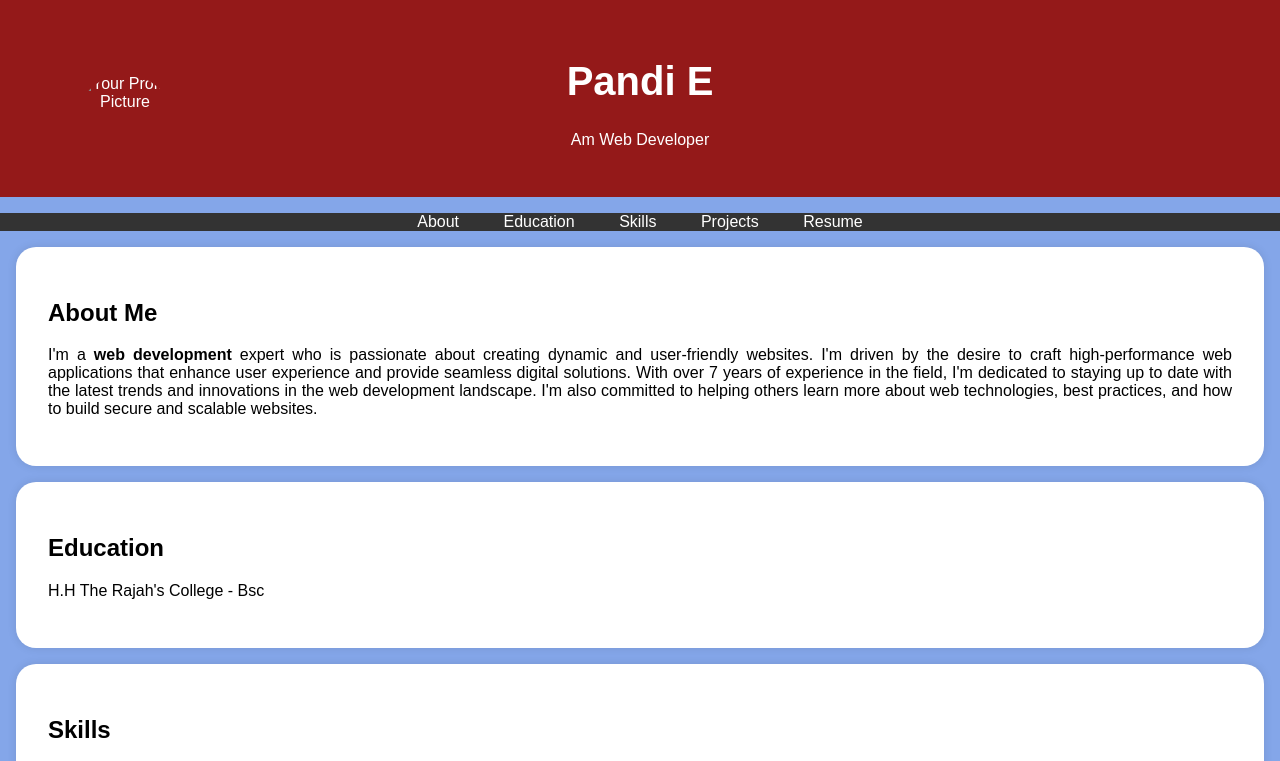
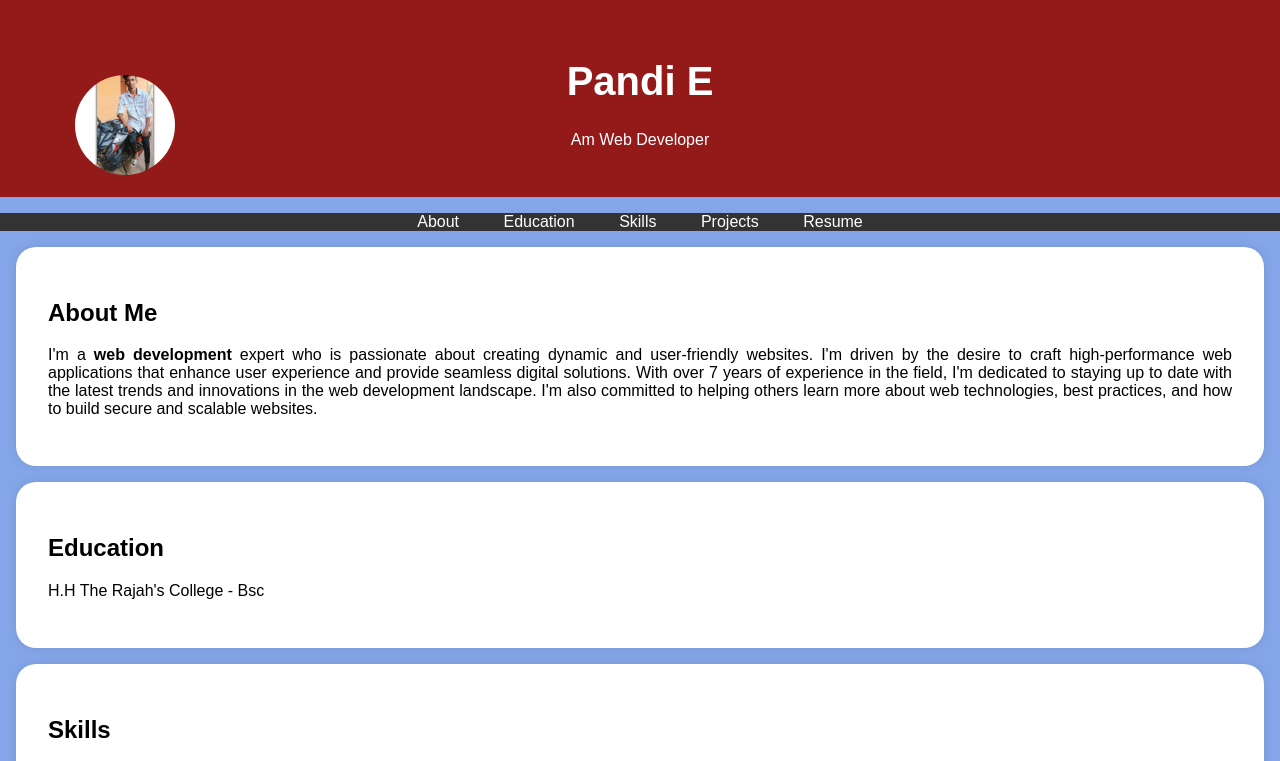
Before and after one commit to pandi20065/PANDI-E, a plain HTML site: page index.html in a window 1280 px wide. Shown: the top 761 px of the page. Drawn offline with Linux system fonts and the light colour scheme.

Commit message:
Update index.html

```diff
--- a/index.html
+++ b/index.html
@@ -192,7 +192,7 @@
 
             <!-- Add your profile picture here -->
 
-            <img src="photo.jpg" alt="Your Profile Picture" class="profile-picture">
+            <img src="IMG-20240913-WA0011.jpg" alt="Your Profile Picture" class="profile-picture">
 
             <h1>Pandi E</h1>
 
```
